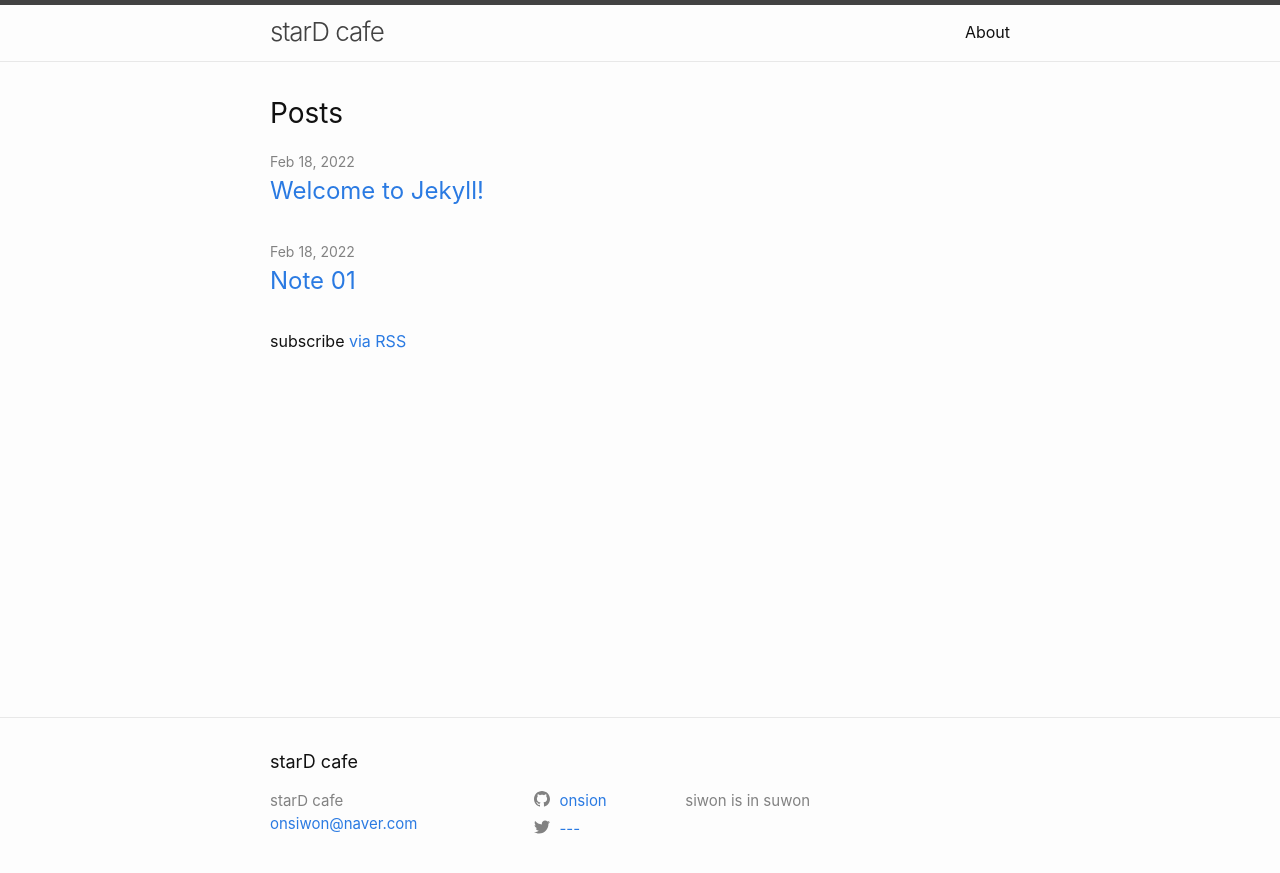
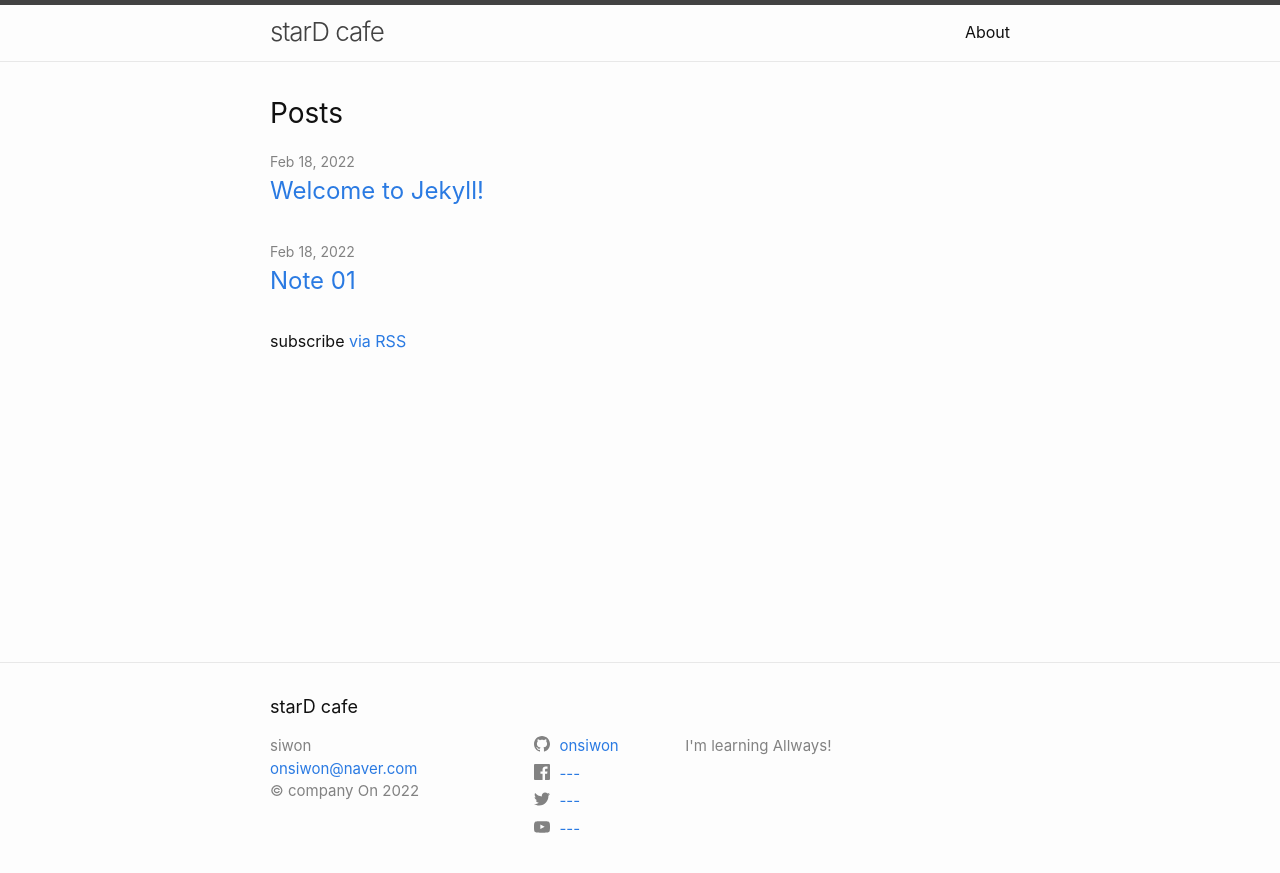
Before and after one commit to onsiwon/my-blog, a Jekyll site: the page built from index.markdown, in a window 1280 px wide. Shown: the top 873 px of the page. Built offline with Jekyll 4.4.1, drawn with Linux system fonts in a browser that asks for light colours.

Commit message:
completed branding activities

```diff
--- a/_config.yml
+++ b/_config.yml
@@ -21,12 +21,20 @@
 title: starD cafe
 email: onsiwon@naver.com
 description: >- # this means to ignore newlines until "baseurl:"
-  siwon is in suwon
+  I'm learning Allways!
 
 baseurl: "/my-blog" # the subpath of your site, e.g. /blog
 url: "https://onsiwon.github.io" # the base hostname & protocol for your site, e.g. http://example.com
 twitter_username: ---
-github_username: onsion
+github_username: onsiwon
+facebook_username: ---
+youtube_username: ---
+
+author: siwon
+
+copyright: " company On "
+
+#title-logo: /images/title-logo.png
 
 # Build settings
 # Remove minima theme as it is now a regular theme.
--- a/_includes/footer.html
+++ b/_includes/footer.html
@@ -18,6 +18,9 @@
             {%- if site.email -%}
             <li><a class="u-email" href="mailto:{{ site.email }}">{{ site.email }}</a></li>
             {%- endif -%}
+            {%- if site.copyright -%}
+            <li>&copy; {{ site.copyright }} {{ 'now' | date: "%Y" }}</li>
+            {%- endif -%}
         </ul>
       </div>
 
--- a/_includes/social.html
+++ b/_includes/social.html
@@ -1,8 +1,8 @@
 <ul class="social-media-list">
+  {%- if site.github_username -%}<li><a href="https://github.com/{{ site.github_username| cgi_escape | escape }}"><svg class="svg-icon"><use xlink:href="{{ '/assets/minima-social-icons.svg#github' | relative_url }}"></use></svg> <span class="username">{{ site.github_username| escape }}</span></a></li>{%- endif -%}
   {%- if site.dribbble_username -%}<li><a href="https://dribbble.com/{{ site.dribbble_username| cgi_escape | escape }}"><svg class="svg-icon"><use xlink:href="{{ '/assets/minima-social-icons.svg#dribbble' | relative_url }}"></use></svg> <span class="username">{{ site.dribbble_username| escape }}</span></a></li>{%- endif -%}
   {%- if site.facebook_username -%}<li><a href="https://www.facebook.com/{{ site.facebook_username| cgi_escape | escape }}"><svg class="svg-icon"><use xlink:href="{{ '/assets/minima-social-icons.svg#facebook' | relative_url }}"></use></svg> <span class="username">{{ site.facebook_username| escape }}</span></a></li>{%- endif -%}
   {%- if site.flickr_username -%}<li><a href="https://www.flickr.com/photos/{{ site.flickr_username| cgi_escape | escape }}"><svg class="svg-icon"><use xlink:href="{{ '/assets/minima-social-icons.svg#flickr' | relative_url }}"></use></svg> <span class="username">{{ site.flickr_username| escape }}</span></a></li>{%- endif -%}
-  {%- if site.github_username -%}<li><a href="https://github.com/{{ site.github_username| cgi_escape | escape }}"><svg class="svg-icon"><use xlink:href="{{ '/assets/minima-social-icons.svg#github' | relative_url }}"></use></svg> <span class="username">{{ site.github_username| escape }}</span></a></li>{%- endif -%}
   {%- if site.instagram_username -%}<li><a href="https://instagram.com/{{ site.instagram_username| cgi_escape | escape }}"><svg class="svg-icon"><use xlink:href="{{ '/assets/minima-social-icons.svg#instagram' | relative_url }}"></use></svg> <span class="username">{{ site.instagram_username| escape }}</span></a></li>{%- endif -%}
   {%- if site.linkedin_username -%}<li><a href="https://www.linkedin.com/in/{{ site.linkedin_username| cgi_escape | escape }}"><svg class="svg-icon"><use xlink:href="{{ '/assets/minima-social-icons.svg#linkedin' | relative_url }}"></use></svg> <span class="username">{{ site.linkedin_username| escape }}</span></a></li>{%- endif -%}
   {%- if site.pinterest_username -%}<li><a href="https://www.pinterest.com/{{ site.pinterest_username| cgi_escape | escape }}"><svg class="svg-icon"><use xlink:href="{{ '/assets/minima-social-icons.svg#pinterest' | relative_url }}"></use></svg> <span class="username">{{ site.pinterest_username| escape }}</span></a></li>{%- endif -%}
```
